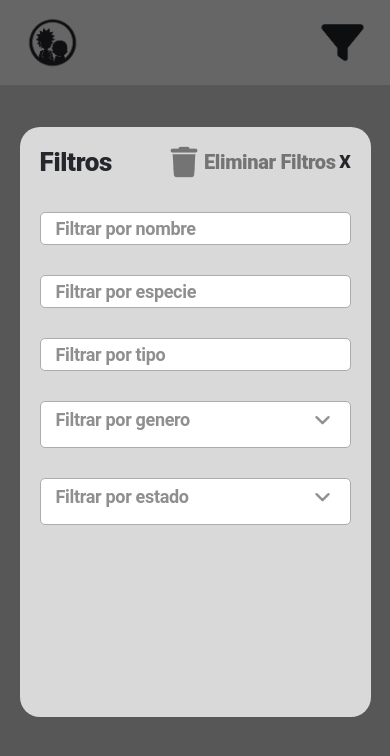
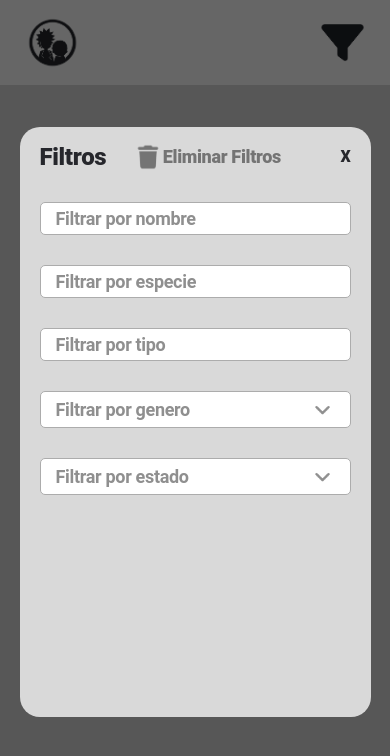
Before and after one commit to tommudano/apps-moviles, a React Native app: screen / in a window 390 px wide. Both pictures are taken after a click on the element 342 px from the left and 42 px from the top of the page. Shown: the top 756 px of the page. Built offline with nearby package versions, Linux system fonts and the light colour scheme.

Commit message:
Style enhancemens

```diff
--- a/src/components/Checkbox.js
+++ b/src/components/Checkbox.js
@@ -1,9 +1,13 @@
 import React from "react";
-import { View } from "react-native";
+import { View, Text } from "react-native";
 import styles from "../styles/CheckboxStyles";
 
-const Checkbox = () => {
-  return <View style={styles.checkbox}></View>;
+const Checkbox = ({ checked }) => {
+  return (
+    <View style={styles.checkbox}>
+      {checked ? <View style={styles.checked}></View> : null}
+    </View>
+  );
 };
 
 export default Checkbox;
--- /dev/null
+++ b/src/components/CheckboxOption.js
@@ -0,0 +1,21 @@
+import React, { useState } from "react";
+import { View, Text, TouchableWithoutFeedback } from "react-native";
+import Checkbox from "./Checkbox";
+import styles from "../styles/CheckboxOptionStyles";
+
+const CheckboxOption = ({ key, label }) => {
+  const [checked, setChecked] = useState(false);
+
+  return (
+    <TouchableWithoutFeedback onPress={() => setChecked(!checked)}>
+      <View key={key} style={styles.option}>
+        <View style={styles.checkbox}>
+          <Checkbox checked={checked} />
+        </View>
+        <Text style={styles.optionLabel}>{label}</Text>
+      </View>
+    </TouchableWithoutFeedback>
+  );
+};
+
+export default CheckboxOption;
--- a/src/components/FilterDropDownCheckboxes.js
+++ b/src/components/FilterDropDownCheckboxes.js
@@ -1,21 +1,29 @@
 import React, { useState } from "react";
 import { View, Text, TouchableWithoutFeedback, Image } from "react-native";
-import Checkbox from "./Checkbox";
 import styles from "../styles/FilterDropDownCheckboxesStyles";
+import CheckboxOption from "./CheckboxOption";
 
 const FilterDropDownCheckboxes = ({ filterBy, filterOptions }) => {
   const [optionsVisible, setOptionsVisible] = useState(false);
+  const [openDropIndicatorRotation, setOpenDropIndicatorRotation] =
+    useState("0deg");
+
+  const openDropDown = () => {
+    setOpenDropIndicatorRotation(optionsVisible ? "0deg" : "180deg");
+    setOptionsVisible(!optionsVisible);
+  };
 
   return (
     <View style={styles.dropDownContainer}>
       <View style={styles.dropDownBody}>
-        <TouchableWithoutFeedback
-          onPress={() => setOptionsVisible(!optionsVisible)}
-        >
-          <View style={styles.dorpDownInformation}>
+        <TouchableWithoutFeedback onPress={() => openDropDown()}>
+          <View style={styles.dropDownInformation}>
             <Text style={styles.dropDownTitle}>Filtrar por {filterBy}</Text>
             <Image
-              style={styles.dropDownDirectionIndicator}
+              style={[
+                styles.dropDownDirectionIndicator,
+                { transform: [{ rotateZ: openDropIndicatorRotation }] },
+              ]}
               source={require("../../assets/angle-down-solid.png")}
             />
           </View>
@@ -23,12 +31,7 @@ const FilterDropDownCheckboxes = ({ filterBy, filterOptions }) => {
         <View style={styles.dropDownOptions}>
           {optionsVisible
             ? filterOptions.map(({ label, value }) => (
-                <View key={value} style={styles.dropDownOption}>
-                  <View style={styles.checkbox}>
-                    <Checkbox />
-                  </View>
-                  <Text style={styles.optionLabel}>{label}</Text>
-                </View>
+                <CheckboxOption label={label} key={value} />
               ))
             : null}
         </View>
--- /dev/null
+++ b/src/styles/CheckboxOptionStyles.js
@@ -0,0 +1,26 @@
+import { StyleSheet } from "react-native";
+
+const styles = StyleSheet.create({
+  option: {
+    marginTop: 10,
+    marginBottom: 5,
+    flexDirection: "row",
+    alignItems: "center",
+  },
+  optionLabel: {
+    fontSize: 18,
+    fontFamily: "Roboto",
+    letterSpacing: -0.32,
+    fontWeight: "700",
+    color: "#26272C",
+    marginLeft: 10,
+  },
+  checkbox: {
+    height: 20,
+    width: 20,
+    alignItems: "center",
+    justifyContent: "center",
+  },
+});
+
+export default styles;
--- a/src/styles/CheckboxStyles.js
+++ b/src/styles/CheckboxStyles.js
@@ -1,12 +1,21 @@
 import { StyleSheet } from "react-native";
 
 const styles = StyleSheet.create({
-    checkbox: {
-        height: "100%",
-        width: "100%",
-        borderColor: "#000000",
-        borderWidth: 1
-    }
-})
+  checkbox: {
+    height: "100%",
+    width: "100%",
+    borderColor: "#057AFF",
+    borderRadius: 4,
+    borderWidth: 2,
+    justifyContent: "center",
+    alignItems: "center",
+  },
+  checked: {
+    borderRadius: 2,
+    backgroundColor: "#057AFF",
+    height: "70%",
+    width: "70%",
+  },
+});
 
-export default styles
+export default styles;
--- a/src/styles/FilterDropDownCheckboxesStyles.js
+++ b/src/styles/FilterDropDownCheckboxesStyles.js
@@ -13,7 +13,7 @@ const styles = StyleSheet.create({
     paddingVertical: 5,
     paddingHorizontal: 15,
   },
-  dorpDownInformation: {
+  dropDownInformation: {
     flexDirection: "row",
     justifyContent: "space-between",
     alignItems: "center",
@@ -26,30 +26,8 @@ const styles = StyleSheet.create({
     fontSize: 18,
     fontFamily: "Roboto",
     letterSpacing: -0.32,
-    fontWeight: "700",
+    fontWeight: "600",
     color: "#8F8F8F",
-  },
-  dropDownOptions: {
-    marginTop: 10,
-  },
-  dropDownOption: {
-    marginVertical: 3,
-    flexDirection: "row",
-    alignItems: "center",
-  },
-  optionLabel: {
-    fontSize: 18,
-    fontFamily: "Roboto",
-    letterSpacing: -0.32,
-    fontWeight: "700",
-    color: "#26272C",
-    marginLeft: 10,
-  },
-  checkbox: {
-    height: 20,
-    width: 20,
-    alignItems: "center",
-    justifyContent: "center",
   },
 });
 
--- a/src/styles/FilterModalStyles.js
+++ b/src/styles/FilterModalStyles.js
@@ -5,64 +5,64 @@ const styles = StyleSheet.create({
     backgroundColor: "rgba(0, 0, 0, 0.6)",
     flex: 1,
     justifyContent: "center",
-        alignItems: "center"
+    alignItems: "center",
   },
   filterMenu: {
     width: "90%",
     height: "70%",
     backgroundColor: "#D9D9D9",
-        borderRadius: 20
+    borderRadius: 20,
   },
   filterHeader: {
     flexDirection: "row",
     alignItems: "center",
     justifyContent: "space-between",
     marginTop: 15,
-        marginHorizontal: 20
+    marginHorizontal: 20,
   },
   filtersHeaderLeftSide: {
     flexDirection: "row",
     justifyContent: "flex-start",
     alignItems: "center",
-        flex: 0.4
+    flex: 0.3,
   },
   filterTitle: {
     fontFamily: "Roboto",
     fontWeight: "900",
-        fontSize: 26,
+    fontSize: 24,
     color: "#26272C",
-        letterSpacing: -0.32
+    letterSpacing: -0.32,
   },
   filtersHeaderRightSide: {
-        flex: 0.6,
+    flex: 0.7,
     flexDirection: "row",
     justifyContent: "space-between",
-        alignItems: "center"
+    alignItems: "center",
   },
   deleteFilters: {
     flex: 1,
     flexDirection: "row",
     justifyContent: "flex-start",
-        alignItems: "center"
+    alignItems: "center",
   },
   deleteFiltersIcon: {
-        height: 40,
-        width: 40
+    height: 30,
+    width: 30,
   },
   deleteFiltersText: {
     fontFamily: "Roboto",
     fontWeight: "900",
-        fontSize: 20,
+    fontSize: 18,
     color: "#747474",
-        letterSpacing: -0.32
+    letterSpacing: -0.32,
   },
   closeModalButton: {
     fontFamily: "Roboto",
     fontWeight: "900",
-        fontSize: 18,
+    fontSize: 16,
     color: "#26272C",
-        letterSpacing: -0.32
-    }
-})
+    letterSpacing: -0.32,
+  },
+});
 
-export default styles
+export default styles;
--- a/src/styles/FilterTextInputStyles.js
+++ b/src/styles/FilterTextInputStyles.js
@@ -3,7 +3,7 @@ import { StyleSheet } from "react-native";
 const styles = StyleSheet.create({
   inputContainer: {
     paddingHorizontal: 20,
-        paddingTop: 30
+    paddingTop: 30,
   },
   textInput: {
     backgroundColor: "#FFFFFF",
@@ -15,8 +15,8 @@ const styles = StyleSheet.create({
     fontSize: 18,
     fontFamily: "Roboto",
     letterSpacing: -0.32,
-        fontWeight: "700"
-    }
-})
+    fontWeight: "600",
+  },
+});
 
-export default styles
+export default styles;
--- a/src/styles/MenuStyles.js
+++ b/src/styles/MenuStyles.js
@@ -3,11 +3,11 @@ import { StyleSheet } from "react-native";
 const styles = StyleSheet.create({
   apiLogo: {
     height: 65,
-        width: 65
+    width: 65,
   },
   filterLogo: {
     height: 55,
-        width: 55
+    width: 55,
   },
   navBar: {
     backgroundColor: "#FFFFFF",
@@ -15,8 +15,10 @@ const styles = StyleSheet.create({
     flexDirection: "row",
     justifyContent: "space-between",
     paddingHorizontal: 20,
-        alignItems: "center"
-    }
-})
+    alignItems: "center",
+    shadowColor: "#000000",
+    elevation: 20,
+  },
+});
 
-export default styles
+export default styles;
```
Lines whose indentation alone changed are shown as unchanged.
